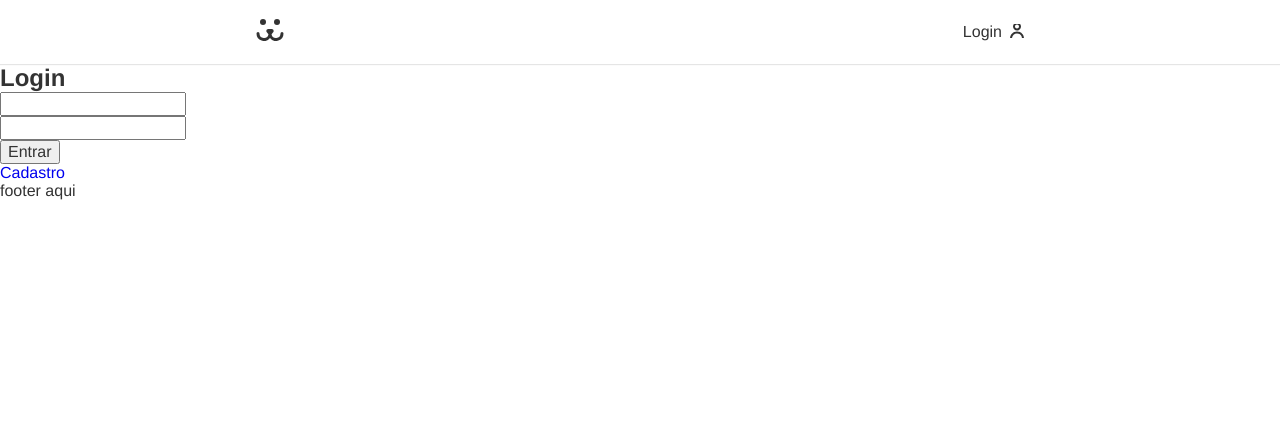
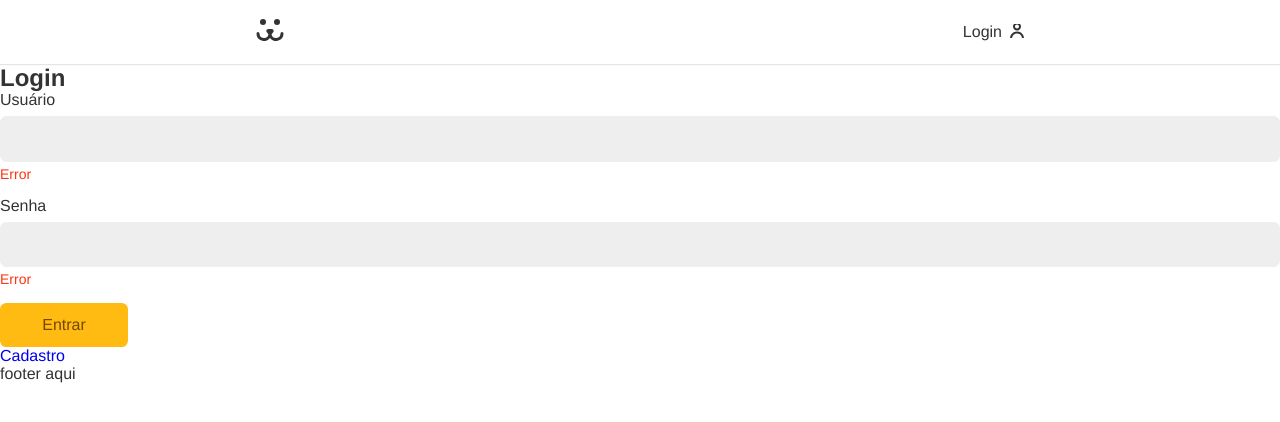
Before and after one commit to robsonshockwave/dogs-social, a React (Create React App) app: page /login in a window 1280 px wide. Shown: the top 422 px of the page. Built offline with nearby package versions, Linux system fonts and the light colour scheme; the HTML template or start-up script is replaced by a standard one.

Commit message:
componente forms/hook para button e input

```diff
--- /dev/null
+++ b/src/Components/Forms/Button.js
@@ -0,0 +1,8 @@
+import React from 'react';
+import styles from './Button.module.css';
+
+export const Button = ({children, ...props}) => {
+    return (
+        <button {...props} className={styles.button}>{children}</button>
+    )
+}
--- /dev/null
+++ b/src/Components/Forms/Button.module.css
@@ -0,0 +1,24 @@
+.button {
+  font-size: 1rem;
+  font-family: var(--type-first);
+  cursor: pointer;
+  border: none;
+  border-radius: 0.4rem;
+  background: #fb1;
+  color: #764701;
+  min-width: 8rem;
+  padding: 0.8rem 1.2rem;
+  box-sizing: border-box;
+  transition: 0.1s;
+}
+
+.button:hover,
+.button:focus {
+  outline: none;
+  box-shadow: 0 0 0 3px #fea, 0 0 0 4px #fb1;
+}
+
+.button:disabled {
+  opacity: 0.5;
+  cursor: wait;
+}
--- /dev/null
+++ b/src/Components/Forms/Input.js
@@ -0,0 +1,12 @@
+import React from 'react';
+import styles from './Input.module.css';
+
+export const Input = ({label, type, name}) => {
+    return (
+        <div className={styles.wrapper}>
+            <label htmlFor={name} className={styles.label}>{label}</label>
+            <input className={styles.input} id={name} name={name} type={type}/>
+            <p className={styles.error}>Error</p>
+        </div>
+    )
+}
--- /dev/null
+++ b/src/Components/Forms/Input.module.css
@@ -0,0 +1,35 @@
+.wrapper {
+  margin-bottom: 1rem;
+}
+
+.input {
+  border: 1px solid #eee;
+  display: block;
+  width: 100%;
+  font-size: 1rem;
+  padding: 0.8rem;
+  border-radius: 00.4rem;
+  background: #eee;
+  transition: 0.2s;
+}
+
+.input:focus,
+.input:hover {
+  outline: none;
+  border-color: #fb1;
+  background: white;
+  box-shadow: 0 0 0 3px #fea;
+}
+
+.label {
+  display: block;
+  font-size: 1rem;
+  line-height: 1;
+  padding-bottom: 0.5rem;
+}
+
+.error {
+  color: #f31;
+  font-size: 0.875rem;
+  margin-top: 0.25rem;
+}
--- a/src/Components/Login/LoginForm.js
+++ b/src/Components/Login/LoginForm.js
@@ -1,5 +1,7 @@
 import React from 'react';
 import { Link } from 'react-router-dom';
+import { Input } from '../Forms/Input';
+import { Button } from '../Forms/Button';
 
 export const LoginForm = () => {
     const [username, setUsername] = React.useState('');
@@ -27,17 +29,9 @@
         <section>
         <h1>Login</h1>
         <form action="" onSubmit={handleSubmit}>
-            <input
-            type="text"
-            value={username}
-            onChange={({ target }) => setUsername(target.value)}
-            />
-            <input
-            type="text"
-            value={password}
-            onChange={({ target }) => setPassword(target.value)}
-            />
-            <button>Entrar</button>
+            <Input label="Usuário" type="text" name="username"/>
+            <Input label="Senha" type="password" name="password"/>
+            <Button>Entrar</Button>
         </form>
         <Link to="/login/criar">Cadastro</Link>
         </section>
```
